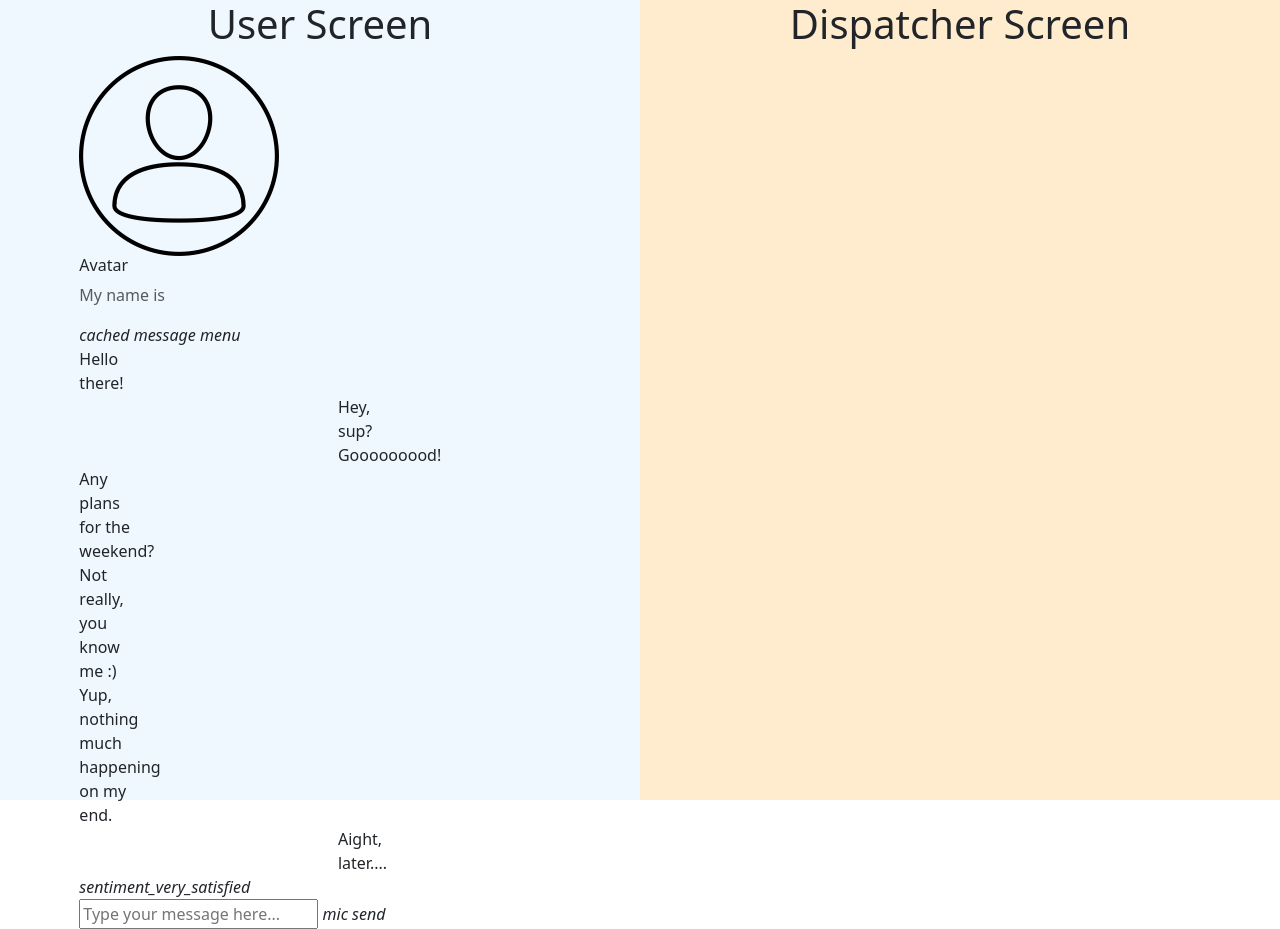
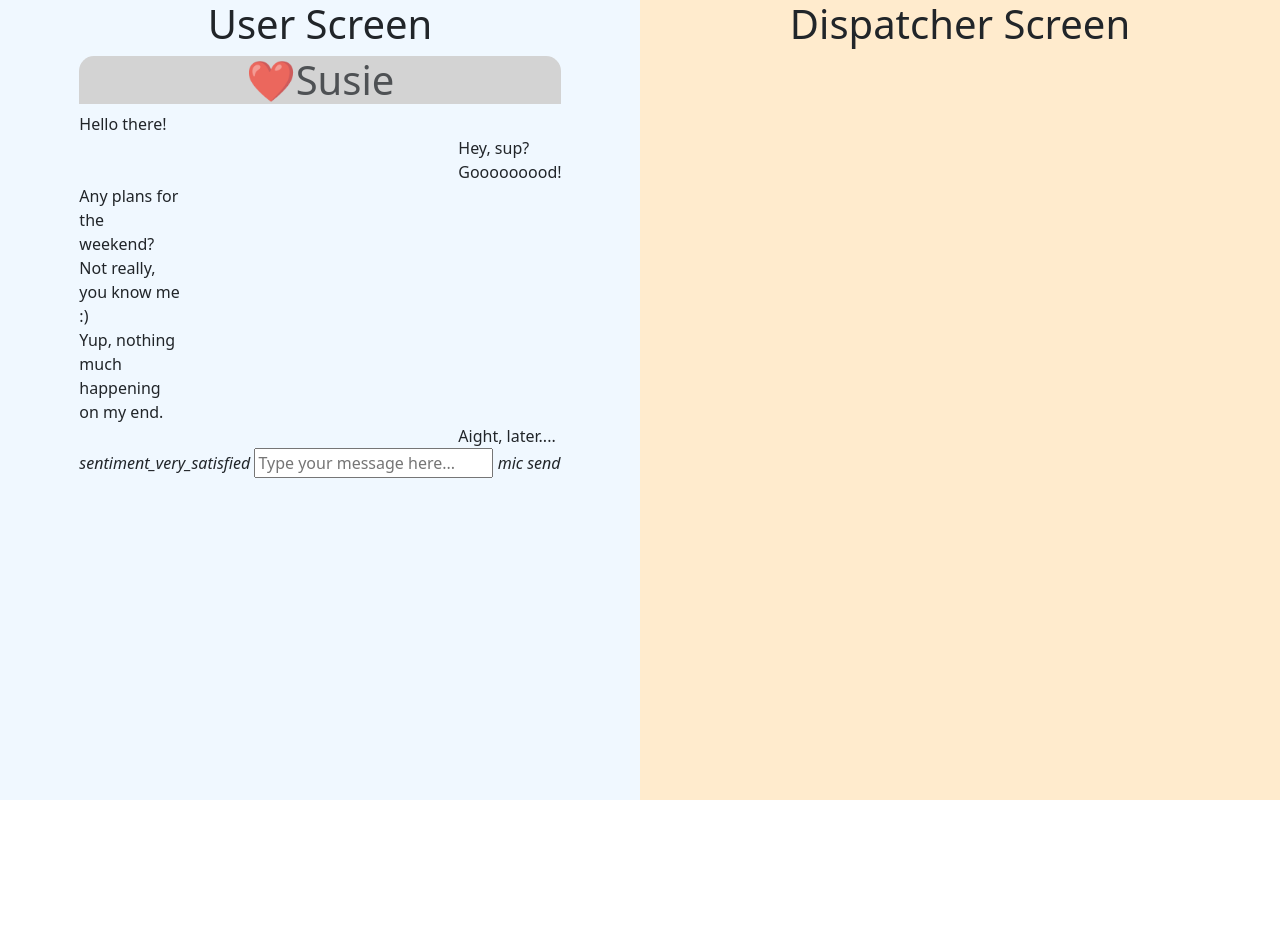
Before and after one commit to hackthegap24-safetext/safetext, a website: page index.html in a window 1280 px wide. Both pictures are taken after a click on the button "Push me". After the commit the page ends 800 px from the top, so only its background shows below. Drawn offline with nearby package versions, Linux system fonts and the light colour scheme.

Commit message:
Adjust the chat dialog top bar

```diff
--- a/index.html
+++ b/index.html
@@ -16,20 +16,9 @@
       <h1>User Screen</h1>
       <button id="pushMe">Push me</button>
       <div id="chatDialog" class="hidden">
-        <div class="col-md-8">
-          <div class="settings-tray">
-            <div class="friend-drawer no-gutters friend-drawer--grey">
-              <img class="profile-image" src="./images/avatar.jpg" alt="">
-              <div class="text">
-                <h6>Avatar</h6>
-                <p class="text-muted">My name is</p>
-              </div>
-              <span class="settings-tray--right">
-                <i class="material-icons">cached</i>
-                <i class="material-icons">message</i>
-                <i class="material-icons">menu</i>
-              </span>
-            </div>
+        <div class="col-md-12">
+          <div id="settings-tray" class="friend-drawer--grey">
+            <h1 class="text-muted centered ">❤️Susie</h1>
           </div>
           <div class="chat-panel">
             <div class="row no-gutters">
--- a/styles.css
+++ b/styles.css
@@ -40,3 +40,24 @@ body {
 #rightSide {
   background-color: blanchedalmond;
 }
+
+.friend-drawer--grey {
+  background-color: lightgray;
+}
+
+.full-width {
+  width: 100%;
+}
+
+.text-muted {
+  color: grey;
+}
+
+.centered {
+  text-align: center;
+}
+
+#settings-tray {
+  border-top-left-radius: 15px;
+  border-top-right-radius: 15px;
+}
```
